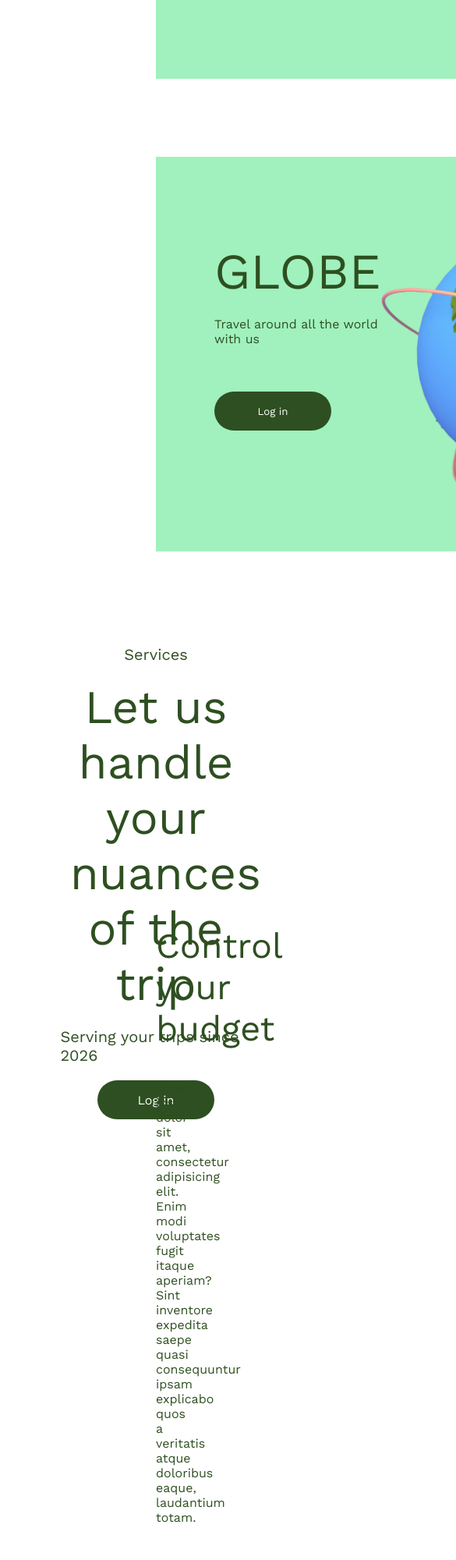
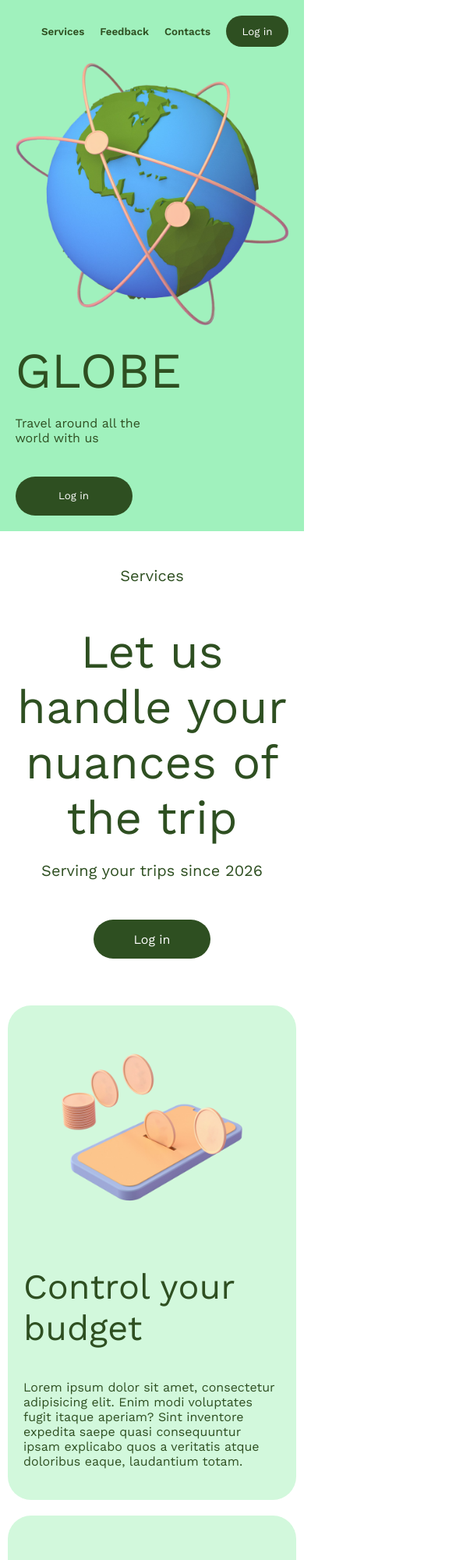
Before and after one commit to Ijne/Globe, a plain HTML site: page frontend/index.html in a window 390 px wide. Shown: the top 2000 px of the page at 78% size, 585 px wide, since content can reach past the window. Drawn offline with nearby package versions, Linux system fonts and the light colour scheme.

Commit message:
update: banners add: media adaptive

```diff
--- a/frontend/index.html
+++ b/frontend/index.html
@@ -1,5 +1,6 @@
 <html>
 <head>
+    <meta name="viewport" content="width=device-width, initial-scale=1.0">
     <link rel="stylesheet" href="static/css/index.css">
 </head>
 <body>
@@ -16,9 +17,9 @@
             <div class="description__subtitle">Travel around all the world with us</div>
             <button class="login-button">Log in</button>
         </div>
-        <div class="header-banner__globe">
+        <img class="header-banner__globe" src="static/img/globe.png">
 
-        </div>
+        </img>
     </div>
 </header>
 <main>
--- a/frontend/static/css/index.css
+++ b/frontend/static/css/index.css
@@ -7,19 +7,21 @@
 }
 
 html {
-    margin-left: 200px;
-    margin-right: 200px;
+    margin-left: 10%;
+    margin-right: 10%;
 }
 
 header {
-    display: grid;
-    grid-template-rows: 1fr 6fr;
+    display: flex;
+    flex-direction: column;
 }
 
 .nav {
     display: flex;
     justify-content: flex-end;
     align-items: center;
+    padding-top: 20px;
+    padding-bottom: 20px;
     background-color: #A0F1BD;
 }
 
@@ -54,37 +56,34 @@ header {
     display: flex;
     justify-content: space-between;
     align-items: center;
-    height: 60vh;
     background-color: #A0F1BD;
     margin-top: 100px;
+    padding-left: 5%;
+    padding-right: 5%;
+    height: 60vh;
 }
 
 .header-banner__globe {
-    background-image: url("../img/globe.png");
-    background-size: contain;
-    background-position: center;
-    background-repeat: no-repeat;
-    aspect-ratio: 1 / 1;
-    height: 80%;
-    margin-right: 75px;
+    height: 90%;
 }
 
 .description {
-    display: grid;
-    grid-template-rows: 1fr 1fr 1fr;
-    margin-left: 75px;
+    display: flex;
+    flex-direction: column;
     font-family: 'Work Sans';
+    width: 50%;
 }
 
 .description__title {
     font-weight: medium;
+    margin-bottom: 20px;
     font-size: 64px;
     color: #2E4F21;
-    margin-bottom: 20px;
 }
 
 .description__subtitle {
     color: #2E4F21;
+    margin-bottom: 40px;
 }
 
 .services-banner__wrapper {
@@ -98,7 +97,6 @@ header {
     grid-template-rows: 1fr 3fr 1fr 1fr;
     justify-content: center;
     justify-items: center;
-    height: 30vh;
     background-color: white;
     font-family: 'Work Sans';
     color: #2E4F21;
@@ -177,3 +175,63 @@ header {
     font-weight: 400;
     margin-bottom: 40px;
 }
+
+@media (max-width: 1300px) {
+    html {
+        margin-left: 0%;
+        margin-right: 0%;
+    }
+
+    .service-card__wrapper {
+        padding: 0px;
+    }
+
+    .service-card__wrapper:nth-child(even) {
+        justify-content: flex-start;
+    }
+
+    .service-card {
+        margin: 10px;
+        width: 100%;
+    }
+}
+
+@media (max-width: 800px) {
+    .header-banner {
+        flex-direction: column-reverse;
+        justify-content: flex-end;
+        margin-top: 0px;
+        height: auto;
+        padding-bottom: 20px;
+    }
+
+    .header-banner :first-child {
+        align-self: flex-start;
+    }
+
+    .header-banner__globe {
+        width: 90vw;
+        height: auto;
+        margin-bottom: 20px;
+    }
+
+    .services-banner__wrapper {
+        padding-top: 25px;
+        padding-bottom: 5px;
+    }
+
+    .service-card {
+        flex-direction: column !important;
+        padding-bottom: 20px;
+    }
+
+    .service-card__image {
+        width: 100%;
+        padding: 20px;
+    }
+
+    .service-card__text-area {
+        width: 100%;
+        padding: 20px;
+    }
+}
```
